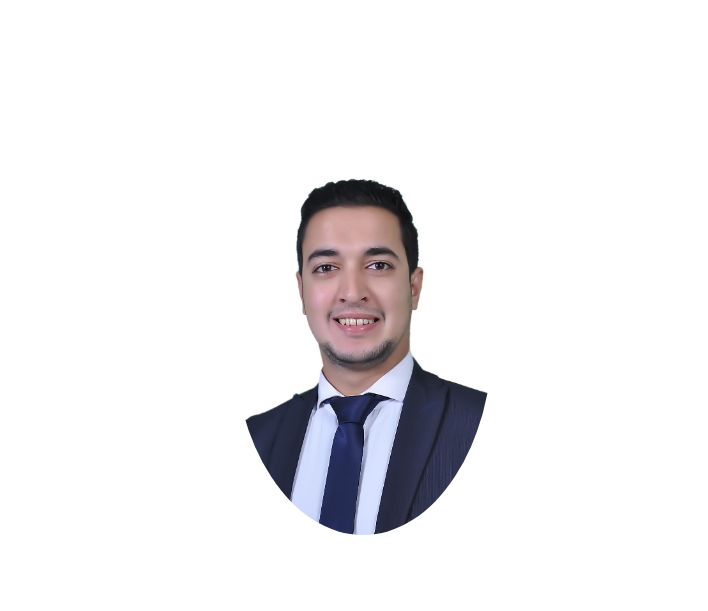
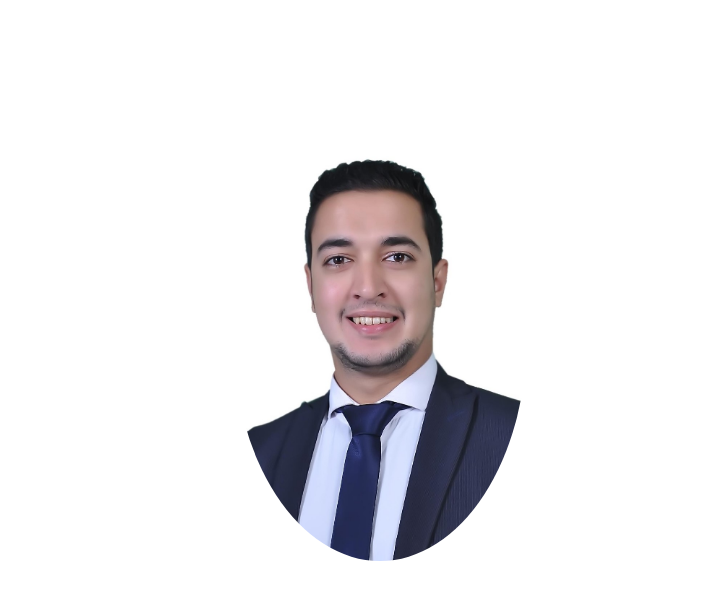
Before and after one commit to tarek-abdo/my-portfolio, a plain HTML site: page index.html in a window 1280 px wide. Shown: the part 93-704 px from the top of the page, 0-708 px from the left. Drawn offline with Linux system fonts and the light colour scheme.

Commit message:
style changes

```diff
--- a/style.css
+++ b/style.css
@@ -302,7 +302,7 @@ section{
 }
 
 .section__pic-container {
-  height: 400px;
+  height: 451px;
   width: 400px;
   margin: auto 0;
 }
```
Also changed, not shown: 1 other file.
